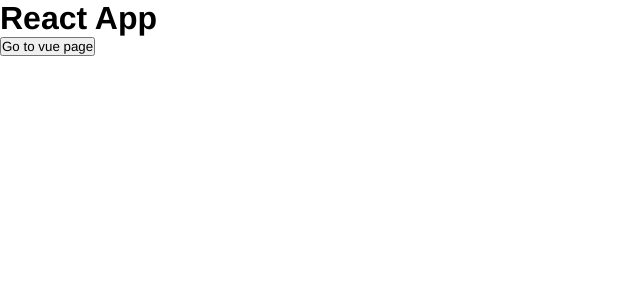
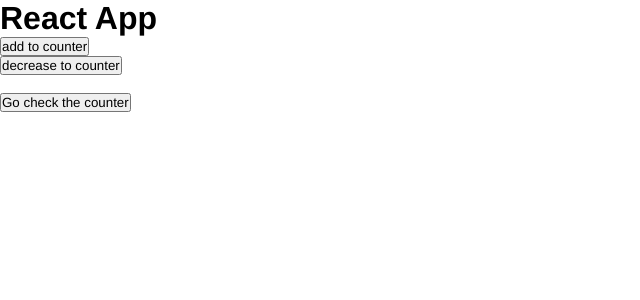
Before and after one commit to vinicius98s/micro-frontends, a Vue app: page / in a window 1280 px wide. Shown: the top 300 px of the page, without its empty margins (0-640 px from the left). Built offline with nearby package versions, Linux system fonts and the light colour scheme.

Commit message:
add: Redux and counter store example

```diff
--- a/package.json
+++ b/package.json
@@ -27,6 +27,7 @@
   "dependencies": {
     "react": "^16.10.2",
     "react-dom": "^16.10.2",
+    "redux": "^4.0.4",
     "vue": "^2.6.10"
   }
 }
--- /dev/null
+++ b/src/react/components/Counter/index.js
@@ -0,0 +1,20 @@
+import React from "react";
+
+import useReducer from "../../../utils/useReducer";
+import { addCounter, decreaseCounter } from "../../../store/actions/counter";
+
+export default function Counter() {
+  const [store, dispatch] = useReducer();
+
+  return (
+    <>
+      <button onClick={() => dispatch(addCounter(1))}>add to counter</button>
+      <br />
+      <button onClick={() => dispatch(decreaseCounter(1))}>
+        decrease to counter
+      </button>
+      <br />
+      <br />
+    </>
+  );
+}
--- a/src/react/index.js
+++ b/src/react/index.js
@@ -1,11 +1,14 @@
 import React from "react";
+
 import routes from "../routes";
+import Counter from "./components/Counter";
 
 export default function App() {
   return (
     <>
       <h1>React App</h1>
-      <button onClick={() => routes.to("/vue")}>Go to vue page</button>
+      <Counter />
+      <button onClick={() => routes.to("/vue")}>Go check the counter</button>
     </>
   );
 }
--- /dev/null
+++ b/src/store/actions/counter.js
@@ -0,0 +1,16 @@
+export const ADD_COUNTER = "ADD_COUNTER";
+export const DECREASE_COUNTER = "DECREASE_COUNTER";
+
+export function addCounter(value) {
+  return {
+    type: ADD_COUNTER,
+    value
+  };
+}
+
+export function decreaseCounter(value) {
+  return {
+    type: DECREASE_COUNTER,
+    value
+  };
+}
--- /dev/null
+++ b/src/store/index.js
@@ -0,0 +1,14 @@
+import { createStore, applyMiddleware } from "redux";
+
+import reducers from "./reducers";
+
+const logger = store => next => action => {
+  console.group(action.type);
+  console.log("The action: ", action);
+  const result = next(action);
+  console.log("The new state: ", store.getState());
+  console.groupEnd();
+  return result;
+};
+
+export default createStore(reducers, applyMiddleware(logger));
--- /dev/null
+++ b/src/store/reducers/counter.js
@@ -0,0 +1,12 @@
+import { ADD_COUNTER, DECREASE_COUNTER } from "../actions/counter";
+
+export default function counter(state = 0, action) {
+  switch (action.type) {
+    case ADD_COUNTER:
+      return state + action.value;
+    case DECREASE_COUNTER:
+      return state - action.value;
+    default:
+      return state;
+  }
+}
--- /dev/null
+++ b/src/store/reducers/index.js
@@ -0,0 +1,7 @@
+import { combineReducers } from "redux";
+
+import counter from "./counter";
+
+export default combineReducers({
+  counter
+});
--- /dev/null
+++ b/src/utils/useReducer.js
@@ -0,0 +1,10 @@
+import store from "../store";
+
+function useReducer() {
+  const state = store.getState();
+  const { dispatch } = store;
+
+  return [state, dispatch];
+}
+
+export default useReducer;
--- a/src/vue/App.vue
+++ b/src/vue/App.vue
@@ -1,17 +1,29 @@
  1<template>
   <div>
     <h1>Vue app</h1>
+    <h1>Counter: {{ counter }}</h1>
     <button @click="routeChange">Go to react page</button>
   </div>
 </template>
 
 <script>
 import routes from "../routes";
+import useReducer from "../utils/useReducer";
+
 export default {
+  data() {
+    return {
+      counter: 0
+    };
+  },
   methods: {
     routeChange() {
       routes.to("/");
     }
+  },
+  mounted() {
+    const [store] = useReducer();
+    this.counter = store.counter;
   }
 };
 </script>
```
Also changed, not shown: 1 other file (tests, documents, lock files or other folders).
